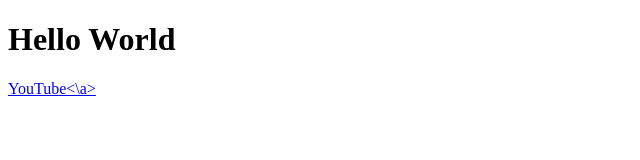
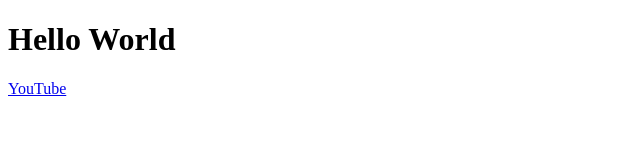
Before and after one commit to hstoreinteractive/.redirect, a plain HTML site: page index.html in a window 1280 px wide. Shown: the full height of the page, 0-640 px from the left. Drawn offline with Linux system fonts and the light colour scheme.

Commit message:
Update index.html

```diff
--- a/index.html
+++ b/index.html
@@ -19,6 +19,6 @@
     <!-- End Google Tag Manager (noscript) -->
 
     <h1>Hello World</h1>
-    <a href="https://youtube.com/@hstoreinteractive">YouTube<\a>
+    <a href="https://youtube.com/@hstoreinteractive">YouTube</a>
   </body>
 </html>
```
